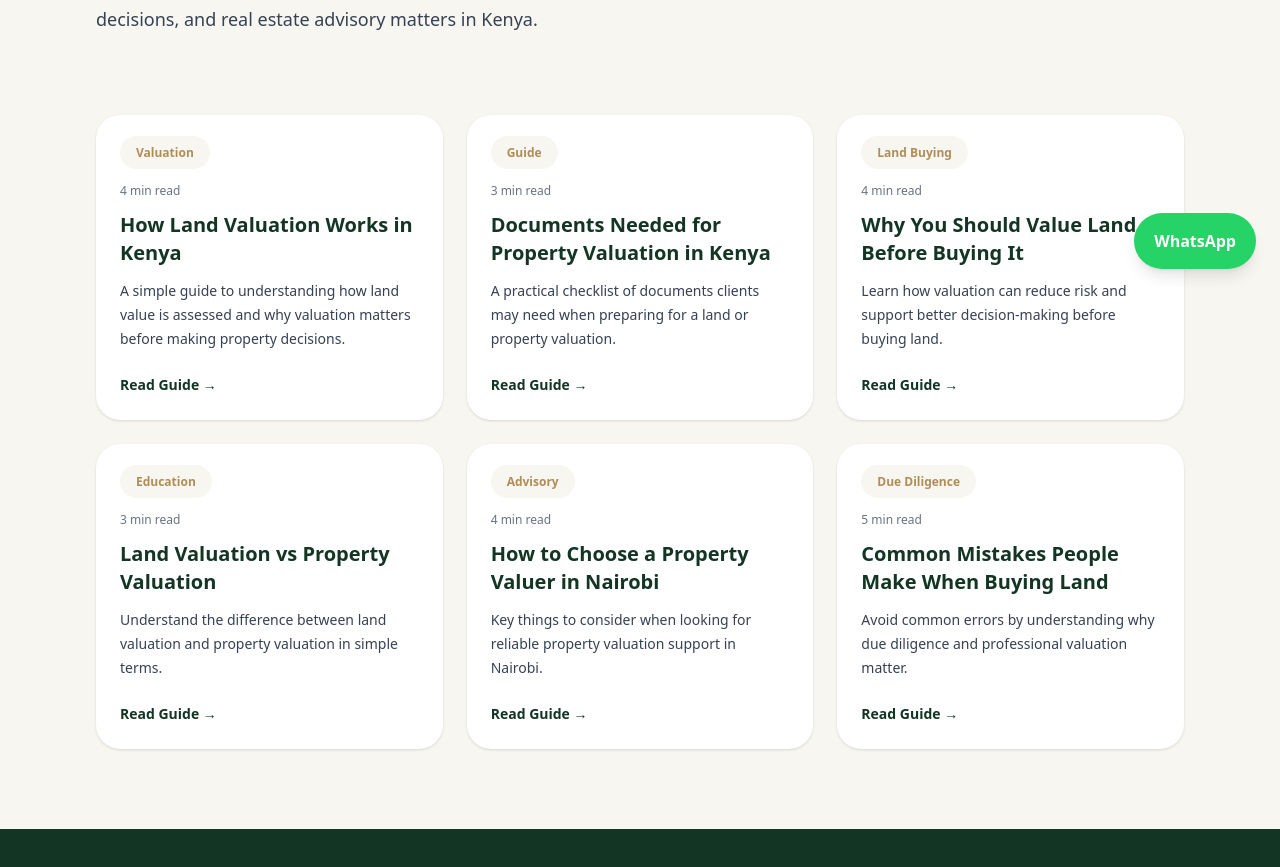
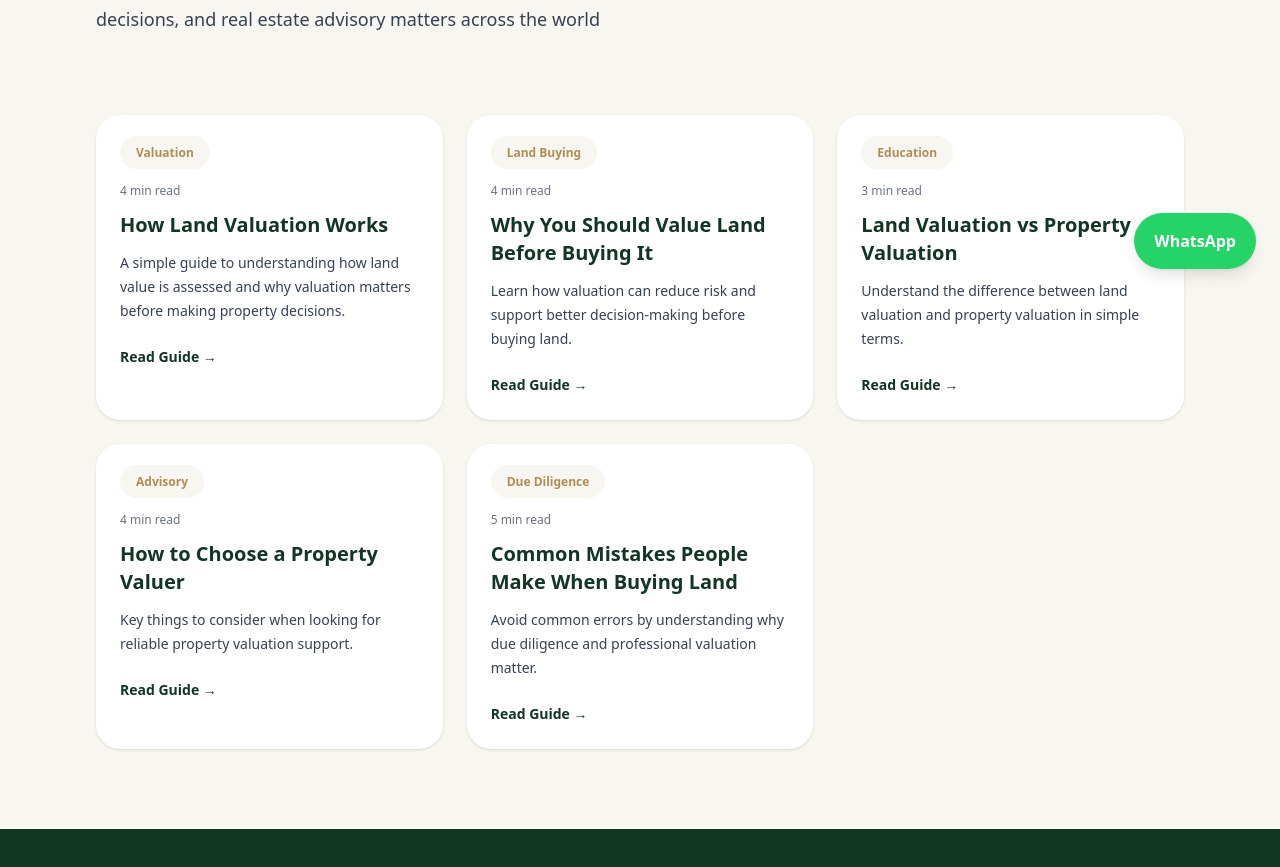
Before and after one commit to edwinaloo/oakwire-limited, a Next.js app: page /insights in a window 1280 px wide. Shown: the part 507-1374 px from the top of the page. Built offline with nearby package versions, Linux system fonts and the light colour scheme.

Commit message:
location change

```diff
--- a/app/contact/page.js
+++ b/app/contact/page.js
@@ -27,7 +27,7 @@ export default function ContactPage() {
 
             <div className="mt-10 space-y-4 rounded-2xl bg-white p-6 shadow-sm">
               <p className="font-semibold text-[#123524]">Contact Details</p>
-              <p className="text-gray-700">Nairobi, Kenya</p>
+              <p className="text-gray-700">Kenya</p>
               <p className="text-gray-700">Email: info@oakwire.co.ke</p>
               <p className="text-gray-700">Phone: +254 722 745 287</p>
             </div>
--- a/app/data/blogs.js
+++ b/app/data/blogs.js
@@ -1,7 +1,7 @@
 export const blogs = [
   {
     slug: "how-land-valuation-works-in-kenya",
-    title: "How Land Valuation Works in Kenya",
+    title: "How Land Valuation Works ",
     tag: "Valuation",
     readTime: "4 min read",
     description:
@@ -16,25 +16,6 @@ A valuer may consider several factors, including the land size, title details, z
 For example, land in a well-connected Nairobi neighbourhood may have a different value from land of the same size in a less accessible area. This is why valuation is not guesswork. It combines property inspection, document review, market research, and professional judgement.
 
 Oakwire Limited supports clients by helping them understand property value before they buy, sell, finance, develop, or manage land.
-    `,
-  },
-  {
-    slug: "documents-needed-for-property-valuation-in-kenya",
-    title: "Documents Needed for Property Valuation in Kenya",
-    tag: "Guide",
-    readTime: "3 min read",
-    description:
-      "A practical checklist of documents clients may need when preparing for a land or property valuation.",
-    content: `
-Preparing the right documents makes the valuation process smoother and more reliable. The exact documents may vary depending on the property type and purpose of valuation, but several documents are commonly requested.
-
-Common documents include a copy of the title deed or ownership document, property location details, land reference number or parcel number, official search where available, survey map, building plans for developed property, lease agreements, rent schedules, and any previous valuation reports.
-
-For stamp duty valuation, the Ministry of Lands lists requirements such as a valuation request, title, transfer document, search, map, and approved building plans where applicable.
-
-If the property generates income, rental details may also be useful. For developed property, approved plans and property condition details can help the valuer understand the asset better.
-
-Before requesting valuation, clients should gather accurate ownership and location information. This helps reduce delays and improves the quality of the valuation guidance provided.
     `,
   },
   {
@@ -79,19 +60,19 @@ Oakwire Limited helps clients understand which type of valuation fits their situ
   },
   {
     slug: "how-to-choose-a-property-valuer-in-nairobi",
-    title: "How to Choose a Property Valuer in Nairobi",
+    title: "How to Choose a Property Valuer ",
     tag: "Advisory",
     readTime: "4 min read",
     description:
-      "Key things to consider when looking for reliable property valuation support in Nairobi.",
+      "Key things to consider when looking for reliable property valuation support.",
     content: `
-Choosing the right property valuer matters because valuation affects serious financial and legal decisions. A good valuer should be professional, clear, informed, and familiar with the local market.
+Choosing the right property valuer matters because valuation affects serious financial and legal decisions. A good valuer should be professional, clear, informed, and familiar with the market.
 
 In Kenya, the Valuers Registration Board regulates land and property valuation practice. This makes professional registration and compliance important when seeking valuation services.
 
-When choosing a valuer in Nairobi, consider their understanding of the local property market, communication style, report clarity, experience with your property type, and ability to explain the valuation process.
+When choosing a valuer, consider their understanding of the property market, communication style, report clarity, experience with your property type, and ability to explain the valuation process.
 
-You should also ask what documents are needed, how long the process may take, whether inspection is required, and what the final output will include.
+You should also ask how long the process may take, whether inspection is required, and what the final output will include.
 
 A reliable valuer should not simply give a number. They should help you understand the reasoning behind the valuation so you can make a confident property decision.
     `,
--- a/app/insights/[slug]/page.js
+++ b/app/insights/[slug]/page.js
@@ -59,7 +59,7 @@ export default async function BlogPost({ params }) {
 
           <p className="mt-4 leading-7 text-gray-200">
             Talk to Oakwire Limited for land valuation, property valuation, and
-            real estate advisory support in Nairobi.
+            real estate advisory support.
           </p>
 
           <Link
--- a/app/insights/page.js
+++ b/app/insights/page.js
@@ -23,7 +23,7 @@ export default function InsightsPage() {
           <p className="mt-6 max-w-3xl text-lg leading-8 text-gray-700">
             Practical articles from Oakwire Limited to help clients understand
             land valuation, property decisions, and real estate advisory matters
-            in Kenya.
+            across the world
           </p>
         </div>
       </section>
--- a/app/page.js
+++ b/app/page.js
@@ -2,9 +2,9 @@ import Link from "next/link";
 import { blogs } from "./data/blogs";
 
 export const metadata = {
-  title: "Oakwire Limited | Land & Property Valuation Services in Nairobi",
+  title: "Oakwire Limited | Land & Property Valuation Services",
   description:
-    "Oakwire Limited provides professional land and property valuation services in Nairobi, Kenya, with support in real estate advisory, estate agency, property management, and project management.",
+    "Oakwire Limited provides professional land and property valuation services in Kenya, with support in real estate advisory, estate agency, property management, and project management.",
 };
 
 export default function Home() {
@@ -71,7 +71,7 @@ export default function Home() {
             </p>
 
             <h1 className="text-4xl font-bold leading-tight text-[#123524] md:text-6xl">
-              Trusted Land & Property Valuation Services in Nairobi
+              Trusted Land & Property Valuation Services in Kenya
             </h1>
 
             <p className="mt-6 max-w-2xl text-lg leading-8 text-gray-700">
--- a/app/valuation/page.js
+++ b/app/valuation/page.js
@@ -1,7 +1,7 @@
 export const metadata = {
-  title: "Land & Property Valuation Services in Nairobi | Oakwire Limited",
+  title: "Land & Property Valuation Services in Kenya | Oakwire Limited",
   description:
-    "Oakwire Limited provides professional land and property valuation services in Nairobi, Kenya for buyers, sellers, investors, businesses, and institutions.",
+    "Oakwire Limited provides professional land and property valuation services in Kenya for buyers, sellers, investors, businesses, and institutions.",
 };
 
 export default function ValuationPage() {
@@ -80,7 +80,7 @@ export default function ValuationPage() {
           </p>
 
           <h1 className="max-w-4xl text-4xl font-bold leading-tight text-[#123524] md:text-6xl">
-            Land & Property Valuation Services in Nairobi, Kenya
+            Land & Property Valuation Services in Kenya
           </h1>
 
           <p className="mt-6 max-w-3xl text-lg leading-8 text-gray-700">
--- a/components/ContactForm.js
+++ b/components/ContactForm.js
@@ -7,7 +7,7 @@ export default function ContactForm() {
     name: "",
     phone: "",
     email: "",
-    service: "Land Valuation",
+    service: "Land Purchasing",
     location: "",
     message: "",
   });
@@ -112,6 +112,7 @@ ${formData.message}`;
           <option>Project Management</option>
           <option>Real Estate Advisory</option>
           <option>General Enquiry</option>
+          <option>Property Purchasing</option>
         </select>
 
         <input
```
Also changed, not shown: app/about/page.js (+5 -5 lines).
